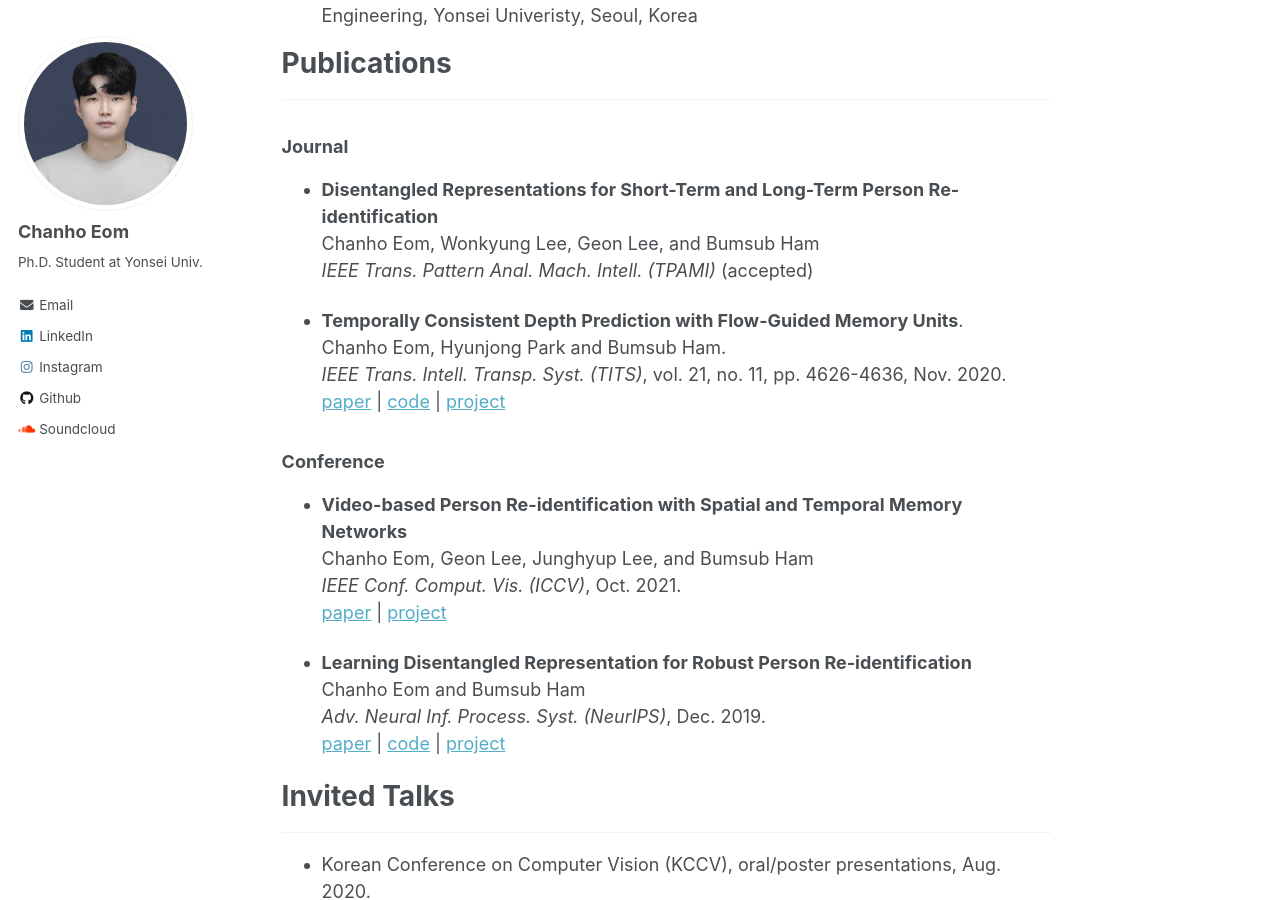
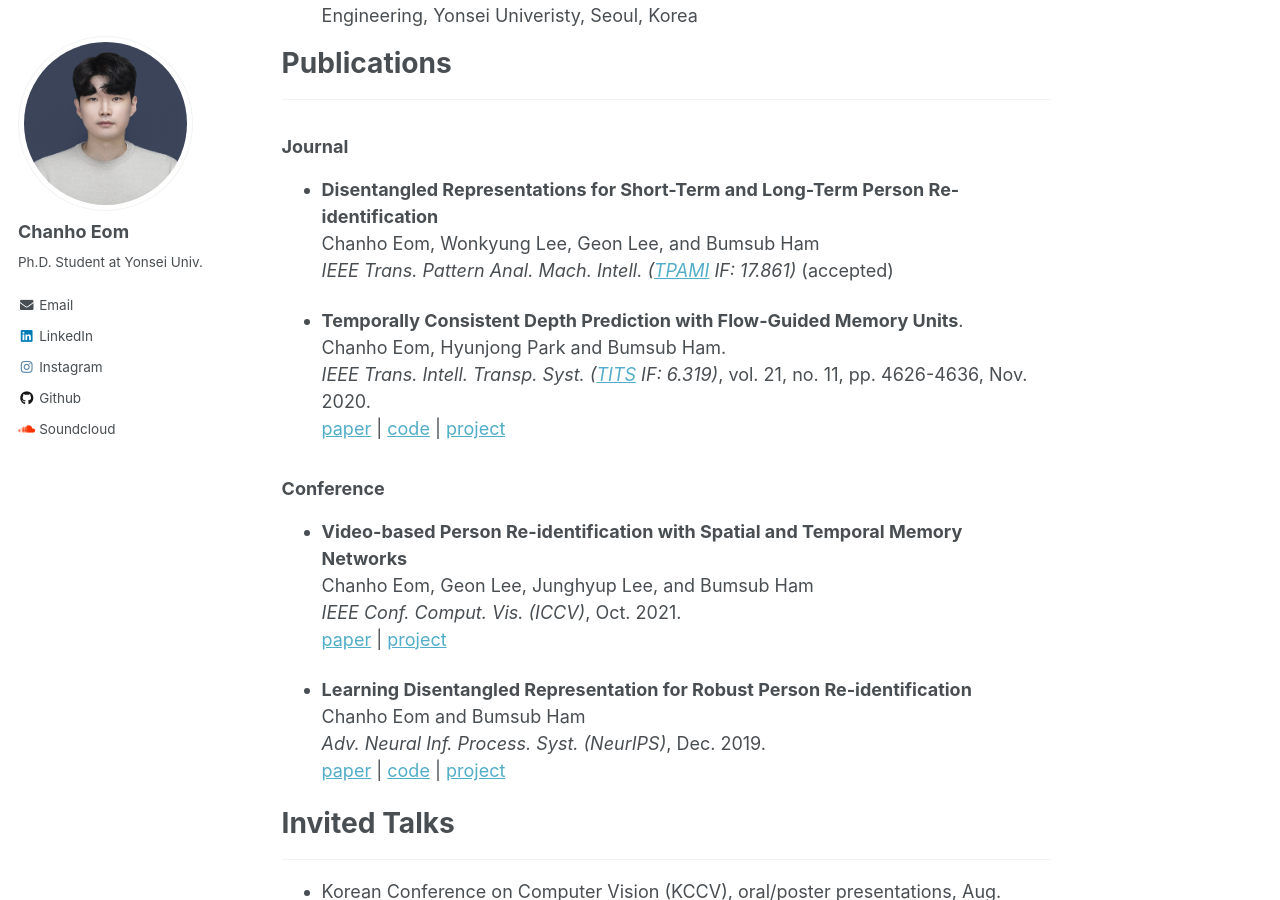
Before and after one commit to chanhoeom/chanhoEom.github.io, a Jekyll site: the page built from _pages/about.md, in a window 1280 px wide and 900 px high, scrolled down 422 px. Built offline with Jekyll 4.4.1, drawn with Linux system fonts in a browser that asks for light colours.

Commit message:
Update about.md

```diff
--- a/_pages/about.md
+++ b/_pages/about.md
@@ -22,11 +22,11 @@ _________________
 ### Journal
 * **Disentangled Representations for Short-Term and Long-Term Person Re-identification**
 Chanho Eom, Wonkyung Lee, Geon Lee, and Bumsub Ham
-*IEEE Trans. Pattern Anal. Mach. Intell. (TPAMI)* (accepted)
+*IEEE Trans. Pattern Anal. Mach. Intell. ([TPAMI](https://ieeexplore.ieee.org/xpl/RecentIssue.jsp?punumber=34) IF: 17.861)* (accepted)
 
 * **Temporally Consistent Depth Prediction with Flow-Guided Memory Units**.\
 Chanho Eom, Hyunjong Park and Bumsub Ham.\
-*IEEE Trans. Intell. Transp. Syst. (TITS)*, vol. 21, no. 11, pp. 4626-4636, Nov. 2020.
+*IEEE Trans. Intell. Transp. Syst. ([TITS](https://ieeexplore.ieee.org/xpl/RecentIssue.jsp?punumber=6979) IF: 6.319)*, vol. 21, no. 11, pp. 4626-4636, Nov. 2020.
 [paper](https://ieeexplore.ieee.org/document/8848860) \|
 [code](https://github.com/cvlab-yonsei/FlowGRU) \|
 [project](https://cvlab-yonsei.github.io/projects/FlowGRU/)
```
